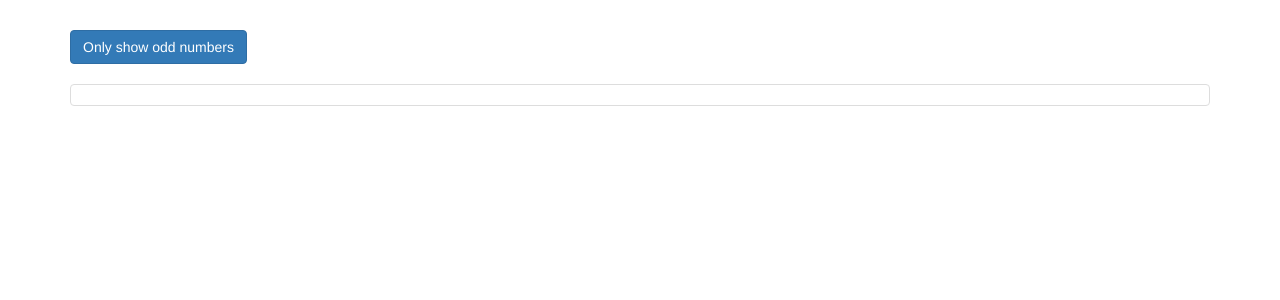
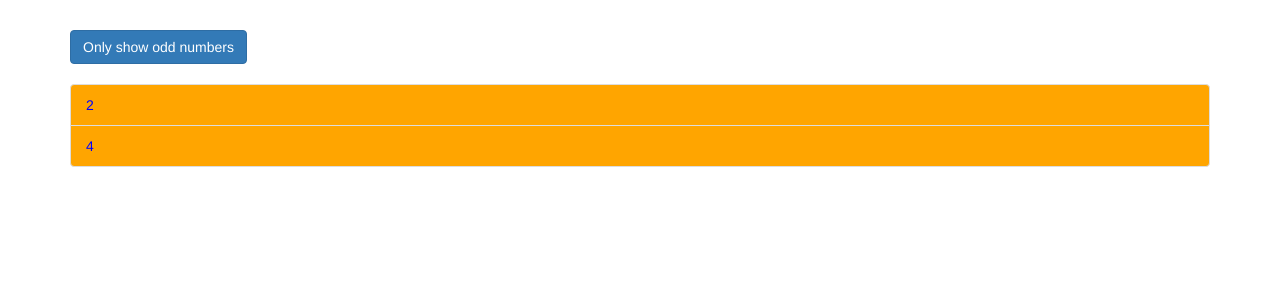
Before and after one commit to shrikantp2143/Angular-Practice, an Angular app: page / in a window 1280 px wide. Shown: the top 300 px of the page. Built offline with nearby package versions, Linux system fonts and the light colour scheme.

Commit message:
structural directive and attribute directive defult

```diff
--- a/src/app/app.component.css
+++ b/src/app/app.component.css
@@ -1,3 +1,11 @@
 .container {
   margin-top: 30px;
 }
+
+.odd {
+  color: red;
+}
+
+.even {
+  color: blue;
+}
--- a/src/app/app.component.html
+++ b/src/app/app.component.html
@@ -6,9 +6,26 @@
         (click)="onlyOdd = !onlyOdd">Only show odd numbers</button>
       <br><br>
       <ul class="list-group">
-        <li
-          class="list-group-item">
-        </li>
+        <div *ngIf="onlyOdd">
+          <li
+            [ngClass]="{'odd': odd % 2 !==0}"
+            [ngStyle]="{background: odd % 2 !==0? 'yellow' : 'black' }"
+            *ngFor="let odd of oddNumbers"
+            class="list-group-item">
+            {{odd}}
+          </li>
+        </div>
+
+        <div *ngIf="!onlyOdd">
+          <li
+          [ngClass]="{'even': even % 2==0}"
+          [ngStyle]="{background: even % 2 ==0? 'orange' : 'black'}"
+            *ngFor="let even of evenNumbers"
+            class="list-group-item">
+            {{even}}
+          </li>
+        </div>
+
       </ul>
       <ng-template [ngIf]="onlyOdd">
         <p>Only odd</p>
--- a/src/app/app.component.ts
+++ b/src/app/app.component.ts
@@ -6,6 +6,8 @@
   styleUrls: ['./app.component.css']
 })
 export class AppComponent {
-  numbers = [1, 2, 3, 4, 5];
+  // numbers = [1, 2, 3, 4, 5];
+  oddNumbers = [1,3,5];
+  evenNumbers = [2, 4];
   onlyOdd = false;
 }
```
